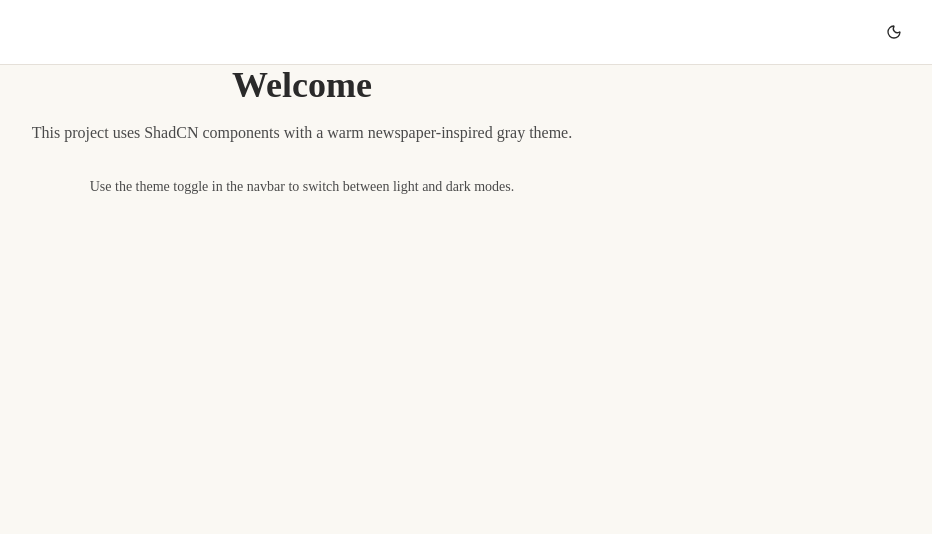
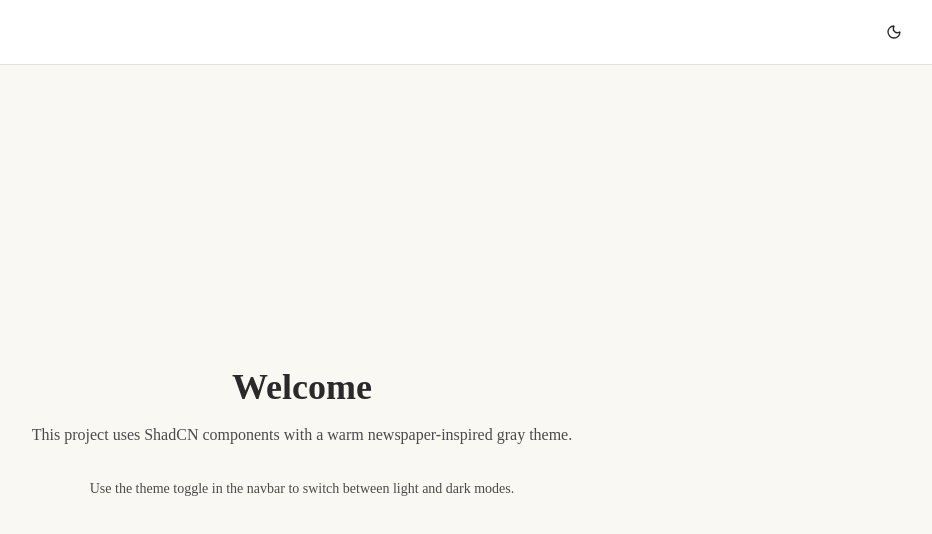
Before and after one commit to Leon-Avanade-Carbonell/oc-deck, a Next.js app: page / in a window 1280 px wide. Shown: the top 534 px of the page, without its empty margins (338-1270 px from the left). Built offline with nearby package versions, Linux system fonts and the light colour scheme.

Commit message:
feat(layout): integrate Navbar component into RootLayout and adjust layout structure feat(map): refactor MapPage layout to improve structure and remove Navbar import refactor(home): simplify Home component layout by removing unnecessary div wrapper

```diff
--- a/app/layout.tsx
+++ b/app/layout.tsx
@@ -1,6 +1,7 @@
 import type { Metadata } from 'next';
 import { Geist, Geist_Mono } from 'next/font/google';
 import { Providers } from './providers';
+import { Navbar } from '@/components/Navbar';
 import './globals.css';
 
 const geistSans = Geist({
@@ -26,7 +27,12 @@ export default function RootLayout({
   return (
     <html lang="en" className={`${geistSans.variable} ${geistMono.variable} h-full antialiased`}>
       <body className="min-h-full flex flex-col">
-        <Providers>{children}</Providers>
+        <Providers>
+          <div className="h-screen flex flex-col">
+            <Navbar />
+            <div className="flex-1 min-h-0 flex flex-col">{children}</div>
+          </div>
+        </Providers>
       </body>
     </html>
   );
--- a/app/map/page.tsx
+++ b/app/map/page.tsx
@@ -1,7 +1,6 @@
 'use client';
 
 import dynamic from 'next/dynamic';
-import { Navbar } from '@/components/Navbar';
 import { BasemapSelector } from '@/components/map/BasemapSelector';
 import { CurrentLocationLayer } from '@/components/map/layers/CurrentLocationLayer';
 import { useUserLocation } from '@/lib/hooks/useUserLocation';
@@ -14,15 +13,10 @@ export default function MapPage() {
   useUserLocation();
 
   return (
-    // h-screen establishes a definite viewport height so that flex-1 children
-    // can expand correctly. overflow-hidden prevents the map canvas from
-    // causing a scrollbar.
-    <div className="flex flex-col h-screen overflow-hidden">
-      <Navbar />
-      {/* min-h-0 is required on flex children that contain overflowing content.
-          Without it, the default min-height: auto prevents the map from being
-          constrained to the available space. */}
-      <main className="relative flex-1 min-h-0">
+    // min-h-0 is required on flex children that contain overflowing content.
+    // Without it, the default min-height: auto prevents the map from being
+    // constrained to the available space.
+    <main className="relative flex-1 min-h-0 overflow-hidden w-full">
       <BaseMap>
         <CurrentLocationLayer />
       </BaseMap>
@@ -32,6 +26,5 @@ export default function MapPage() {
         <BasemapSelector />
       </div>
     </main>
-    </div>
   );
 }
--- a/app/page.tsx
+++ b/app/page.tsx
@@ -1,13 +1,9 @@
 'use client';
-
-import { Navbar } from '@/components/Navbar';
 
 export const dynamic = 'force-dynamic';
 
 export default function Home() {
   return (
-    <div className="flex flex-col h-full">
-      <Navbar />
     <main className="flex-1 flex items-center justify-center">
       <div className="text-center">
         <h1 className="text-4xl font-bold mb-4">Welcome</h1>
@@ -19,6 +15,5 @@ export default function Home() {
         </p>
       </div>
     </main>
-    </div>
   );
 }
```
Lines whose indentation alone changed are shown as unchanged.
